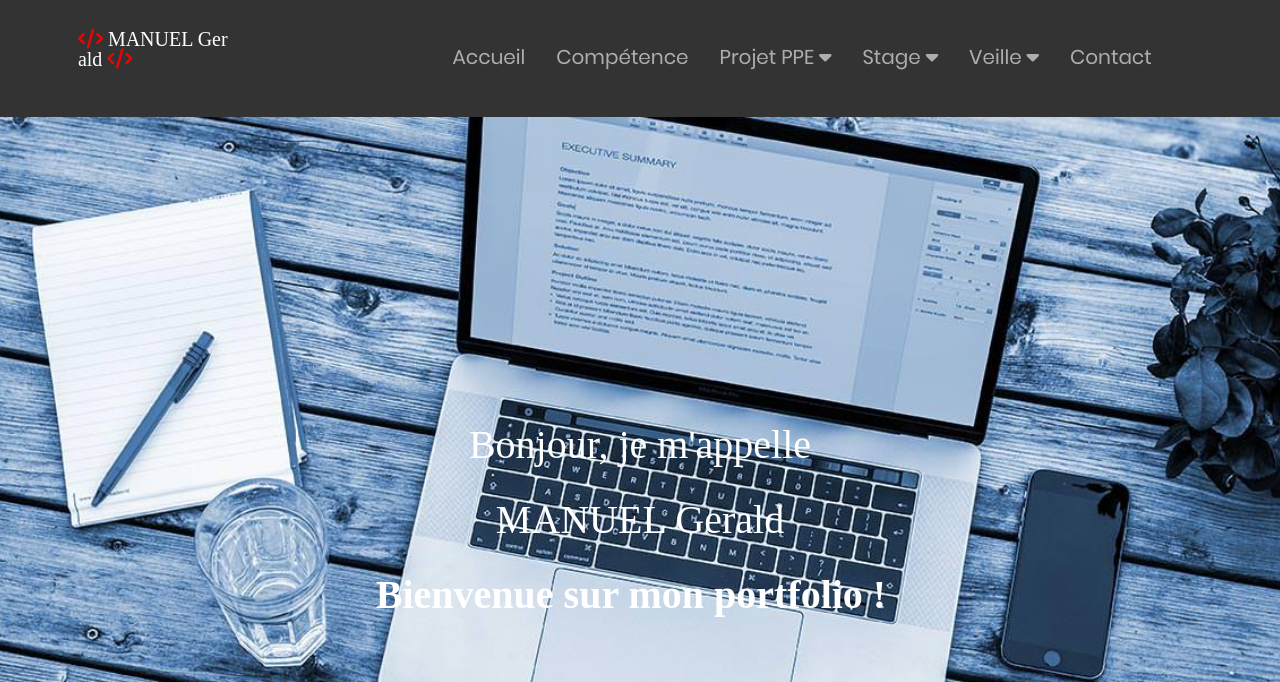
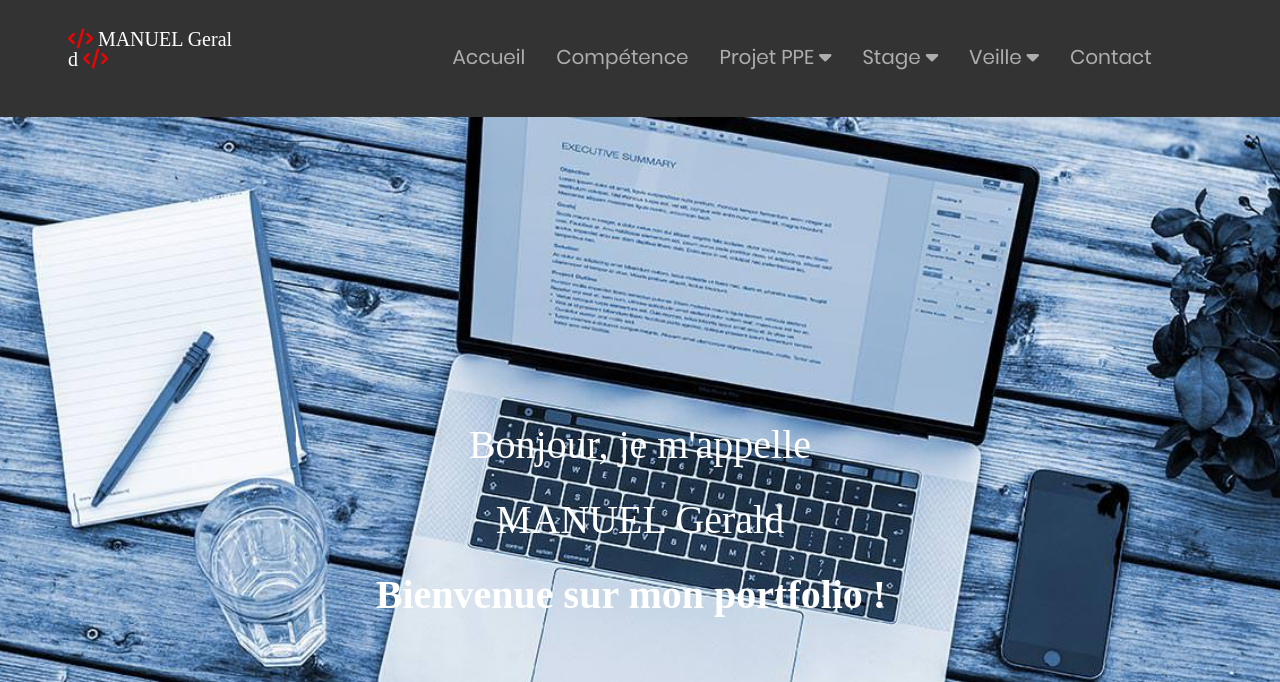
Before and after one commit to geraldmanue1/geraldmanue1.github.io, a PHP site: page /CV.html in a window 1280 px wide. Shown: the top 682 px of the page. Run offline with PHP 8.4, Linux system fonts and the light colour scheme; style sheets or scripts are compiled from the project's sources; some libraries are stand-ins or nearby versions; some web fonts are replaced.

Commit message:
Update menu.css

```diff
--- a/Accueil/css/menu.css
+++ b/Accueil/css/menu.css
@@ -713,7 +713,7 @@ element.style {
  margin-bottom: 18px;
     padding-bottom: 18px;
     padding-top: 3px;
-    padding-left: 50px;
+    padding-left: 40px;
     color: white; /* coleur écriture Manuel Gerald à gauche*/
   }
 
```
